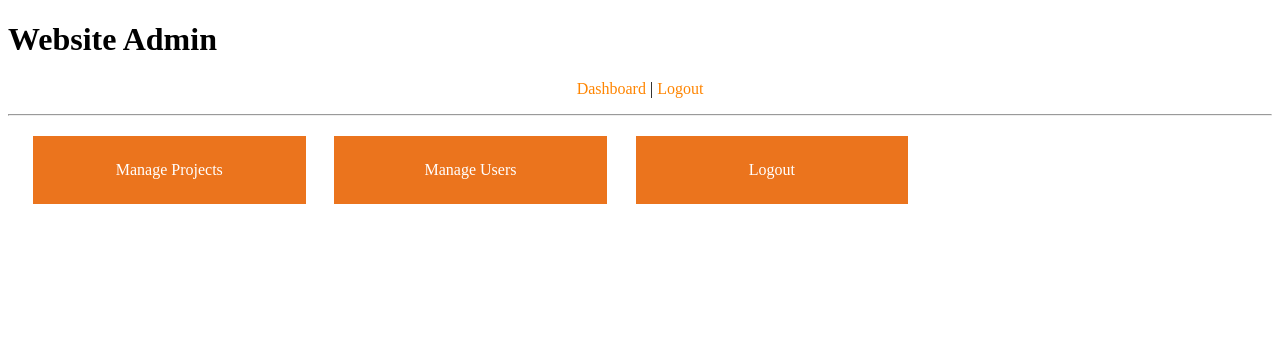
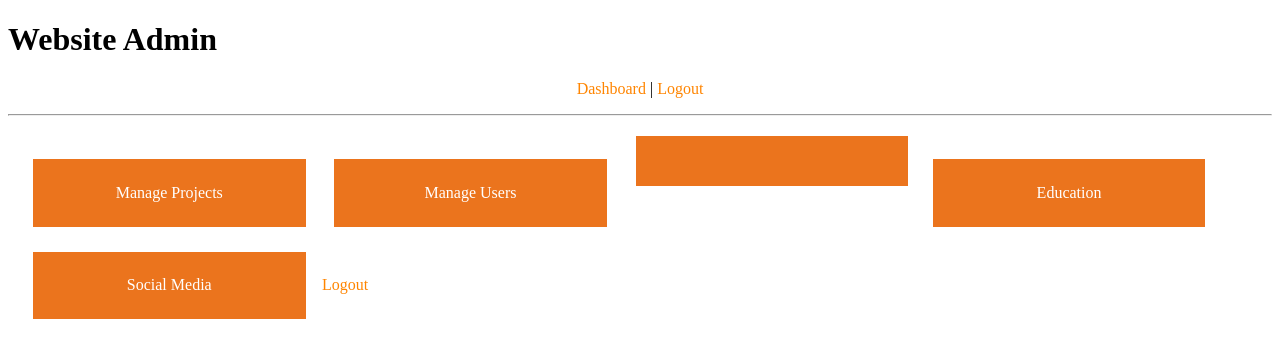
Before and after one commit to Tamaraebi/CMS, a PHP site: page /admin/dashboard.php in a window 1280 px wide. Shown: the top 358 px of the page. Run offline with PHP 8.4, Linux system fonts and the light colour scheme; a user stored in the database is signed in; data that the repository does not hold is empty; some libraries are stand-ins or nearby versions.

Commit message:
updated dashboard

```diff
--- a/CMS/php-cms/admin/dashboard.php
+++ b/CMS/php-cms/admin/dashboard.php
@@ -22,6 +22,16 @@ include( 'includes/header.php' );
     </a>
   </li>
   <li>
+  <li>
+     <a href="education.php">
+     Education
+    </a>
+  </li>
+  <li>
+     <a href="socialmedia.php">
+      Social Media
+    </a>
+  </li>
     <a href="logout.php">
       Logout
     </a>
```
